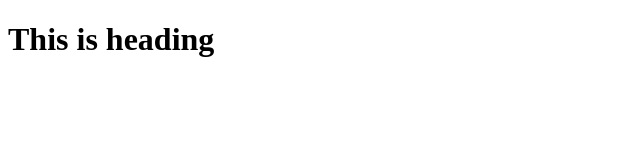
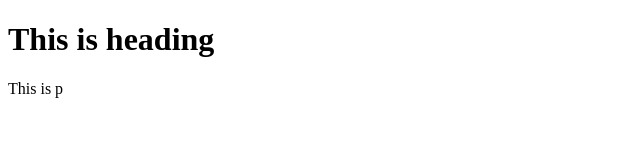
Before and after one commit to nguyenlm11/git-test-01, a plain HTML site: page index.html in a window 1280 px wide. Shown: the full height of the page, 0-640 px from the left. Drawn offline with Linux system fonts and the light colour scheme.

Commit message:
Second commit

```diff
--- a/index.html
+++ b/index.html
@@ -7,5 +7,6 @@
 </head>
 <body>
     <h1>This is heading</h1>
+    <p>This is p</p>
 </body>
 </html>
```
